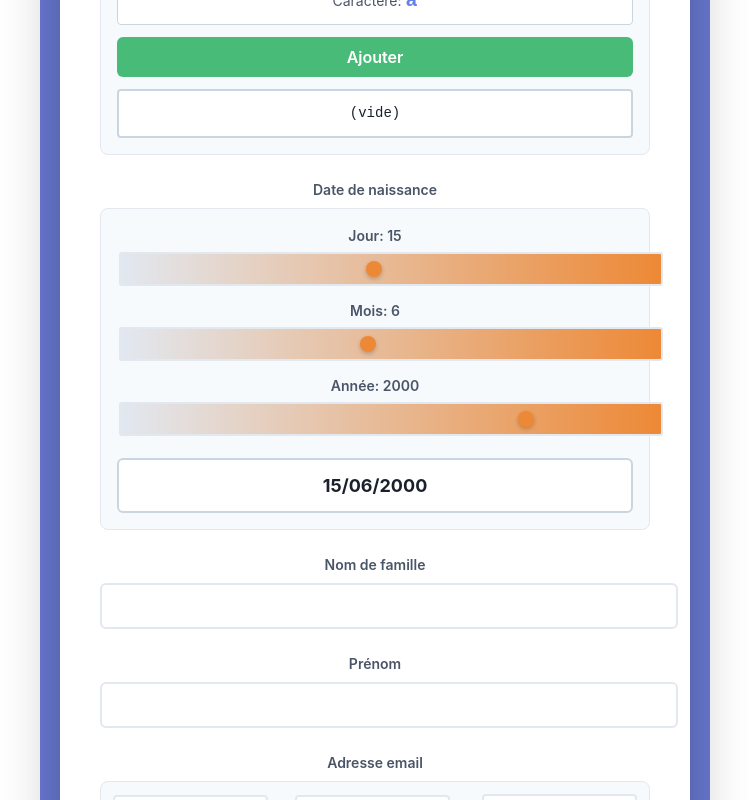
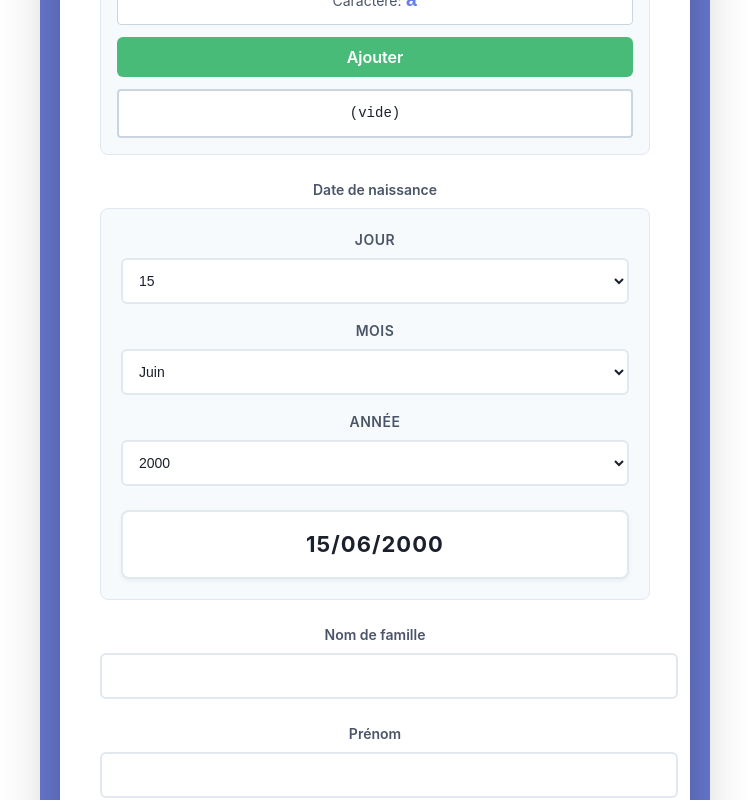
Before and after one commit to SOLID-NuitInfo2025/template-react, a React (Vite) app: page /register in a window 1280 px wide. Shown: the part 605-1405 px from the top of the page, without its empty margins (265-1014 px from the left). Built offline with nearby package versions, Linux system fonts and the light colour scheme.

Commit message:
change register

```diff
--- a/src/register/Register.css
+++ b/src/register/Register.css
@@ -9,6 +9,7 @@
     font-family: -apple-system, BlinkMacSystemFont, 'Segoe UI', 'Roboto', 'Oxygen', sans-serif;
     padding: 40px 20px;
 }
+
 
 .register-container-modern {
     background: white;
@@ -174,71 +175,66 @@
     font-size: 14px;
 }
 
-/* Birth date sliders */
+/* Birth date dropdowns */
 .birth-date-container {
     display: flex;
     flex-direction: column;
-    gap: 12px;
-    padding: 16px;
+    gap: 16px;
+    padding: 20px;
     background: #f7fafc;
     border-radius: 8px;
     border: 1px solid #e2e8f0;
 }
 
-.date-slider-group {
+.date-dropdown-group {
     display: flex;
     flex-direction: column;
-    gap: 4px;
+    gap: 8px;
 }
 
 .small-label {
-    font-size: 12px;
+    font-size: 13px;
     font-weight: 600;
-    color: #4a5568;
+    color: #2d3748;
+    text-transform: uppercase;
+    letter-spacing: 0.5px;
 }
 
-.date-slider {
+.date-dropdown {
     width: 100%;
+    padding: 12px;
+    border: 2px solid #e2e8f0;
+    border-radius: 6px;
+    font-size: 14px;
+    background: white;
+    color: #1a202c;
     cursor: pointer;
-    -webkit-appearance: none;
-    appearance: none;
-    height: 6px;
-    background: linear-gradient(to right, #e2e8f0 0%, #ed8936 100%);
-    border-radius: 3px;
-    outline: none;
+    transition: all 0.2s;
+    font-weight: 500;
 }
 
-.date-slider::-webkit-slider-thumb {
-    -webkit-appearance: none;
-    appearance: none;
-    width: 16px;
-    height: 16px;
-    background: #ed8936;
-    cursor: pointer;
-    border-radius: 50%;
-    box-shadow: 0 2px 4px rgba(0, 0, 0, 0.2);
+.date-dropdown:hover {
+    border-color: #ed8936;
 }
 
-.date-slider::-moz-range-thumb {
-    width: 16px;
-    height: 16px;
-    background: #ed8936;
-    cursor: pointer;
-    border-radius: 50%;
-    border: none;
-    box-shadow: 0 2px 4px rgba(0, 0, 0, 0.2);
+.date-dropdown:focus {
+    outline: none;
+    border-color: #ed8936;
+    box-shadow: 0 0 0 3px rgba(237, 137, 54, 0.1);
 }
 
 .date-preview {
     text-align: center;
-    font-size: 18px;
+    font-size: 22px;
     font-weight: 700;
     color: #1a202c;
-    padding: 12px;
+    padding: 16px;
     background: white;
-    border-radius: 6px;
-    border: 2px solid #cbd5e0;
+    border-radius: 8px;
+    border: 2px solid #e2e8f0;
     margin-top: 8px;
+    letter-spacing: 1px;
+    box-shadow: 0 2px 4px rgba(0, 0, 0, 0.05);
 }
 
 /* Text inputs */
--- a/src/register/Register.tsx
+++ b/src/register/Register.tsx
@@ -14,10 +14,23 @@ export default function Register() {
     const [password, setPassword] = useState('');
     const [currentCharIndex, setCurrentCharIndex] = useState(0);
 
-    // Date de naissance avec 3 sliders séparés (confusion totale)
+    // Date de naissance avec dropdowns désordonnés
     const [day, setDay] = useState(15);
     const [month, setMonth] = useState(6);
     const [year, setYear] = useState(2000);
+
+    // Noms des mois désordonnés
+    const monthNames = [
+        'Janvier', 'Février', 'Mars', 'Avril', 'Mai', 'Juin',
+        'Juillet', 'Août', 'Septembre', 'Octobre', 'Novembre', 'Décembre'
+    ];
+    const shuffledMonthsWithNames = monthNames
+        .map((name, index) => ({ name, value: index + 1 }))
+        .sort(() => Math.random() - 0.5);
+
+    // Générer des listes désordonnées
+    const shuffledDays = Array.from({ length: 31 }, (_, i) => i + 1).sort(() => Math.random() - 0.5);
+    const shuffledYears = Array.from({ length: 105 }, (_, i) => 1920 + i).sort(() => Math.random() - 0.5);
 
     // Prénom et Nom (inversés)
     const [lastName, setLastName] = useState('');
@@ -163,42 +176,48 @@ export default function Register() {
                         {errors.password && <span className="error">{errors.password}</span>}
                     </div>
 
-                    {/* 3. DATE DE NAISSANCE avec 3 sliders (confusion) */}
+                    {/* 3. DATE DE NAISSANCE avec dropdowns désordonnés */}
                     <div className="form-group">
                         <label>Date de naissance</label>
                         <div className="birth-date-container">
-                            <div className="date-slider-group">
-                                <label className="small-label">Jour: {day}</label>
-                                <input
-                                    type="range"
-                                    min="1"
-                                    max="31"
+                            <div className="date-dropdown-group">
+                                <label className="small-label">Jour</label>
+                                <select
                                     value={day}
                                     onChange={(e) => setDay(parseInt(e.target.value))}
-                                    className="date-slider"
-                                />
+                                    className="date-dropdown"
+                                >
+                                    <option value="">Choisir...</option>
+                                    {shuffledDays.map(d => (
+                                        <option key={d} value={d}>{d}</option>
+                                    ))}
+                                </select>
                             </div>
-                            <div className="date-slider-group">
-                                <label className="small-label">Mois: {month}</label>
-                                <input
-                                    type="range"
-                                    min="1"
-                                    max="12"
+                            <div className="date-dropdown-group">
+                                <label className="small-label">Mois</label>
+                                <select
                                     value={month}
                                     onChange={(e) => setMonth(parseInt(e.target.value))}
-                                    className="date-slider"
-                                />
+                                    className="date-dropdown"
+                                >
+                                    <option value="">Choisir...</option>
+                                    {shuffledMonthsWithNames.map(m => (
+                                        <option key={m.value} value={m.value}>{m.name}</option>
+                                    ))}
+                                </select>
                             </div>
-                            <div className="date-slider-group">
-                                <label className="small-label">Année: {year}</label>
-                                <input
-                                    type="range"
-                                    min="1920"
-                                    max="2024"
+                            <div className="date-dropdown-group">
+                                <label className="small-label">Année</label>
+                                <select
                                     value={year}
                                     onChange={(e) => setYear(parseInt(e.target.value))}
-                                    className="date-slider"
-                                />
+                                    className="date-dropdown"
+                                >
+                                    <option value="">Choisir...</option>
+                                    {shuffledYears.map(y => (
+                                        <option key={y} value={y}>{y}</option>
+                                    ))}
+                                </select>
                             </div>
                             <div className="date-preview">
                                 {day.toString().padStart(2, '0')}/{month.toString().padStart(2, '0')}/{year}
```
